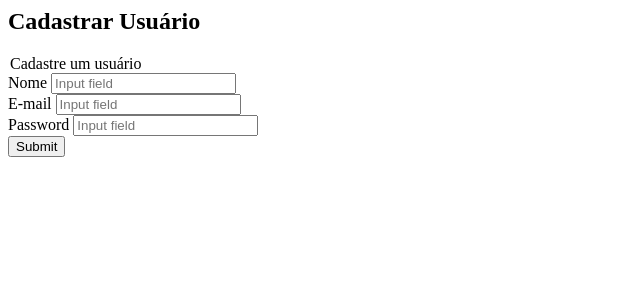
After one commit to diegozevla/php, a PHP site: template pdo/app/views/user_create.php in a window 1280 px wide. The commit adds this page. Shown: the top 300 px of the page, without its empty margins (0-640 px from the left). Run offline with PHP 8.4, Linux system fonts and the light colour scheme; the template is opened without the code that fills it, so the values that code supplies are empty.

Commit message:
Criado insert para a tabela Usuários, renomeado arquivos e corrigido outros

```diff
--- a/pdo/app/controllers/user_create.php
+++ b/pdo/app/controllers/user_create.php
@@ -9,4 +9,4 @@ use app\models\User;
 $user = new User;
 $users = $user->all();
 
-$layout->add('create_user');
+$layout->add('user_create');
--- a/pdo/app/views/create_user.php
+++ /dev/null
@@ -1 +0,0 @@
-<h2>Cadastrar Usuário</h2>
--- a/pdo/app/views/layout.php
+++ b/pdo/app/views/layout.php
@@ -22,7 +22,7 @@
 
             <div class="btn-group">
                 <a class="btn btn-default" href="/" role="button">Início</a>
-                <a class="btn btn-default" href="/create_user" role="button">Cadastrar Usuário</a>
+                <a class="btn btn-default" href="/user_create" role="button">Cadastrar Usuário</a>
             </div>
             <?php require $layout->load(); ?>
         </div>
--- /dev/null
+++ b/pdo/app/views/user_create.php
@@ -0,0 +1,24 @@
+<h2>Cadastrar Usuário</h2>
+
+<form action="/user_store" method="POST" role="form">
+    <legend>Cadastre um usuário</legend>
+
+    <div class="form-group">
+        <label for="">Nome</label>
+        <input type="text" class="form-control" name="name" placeholder="Input field">
+    </div>
+
+    <div class="form-group">
+        <label for="">E-mail</label>
+        <input type="text" class="form-control" name="email" placeholder="Input field">
+    </div>
+
+    <div class="form-group">
+        <label for="">Password</label>
+        <input type="text" class="form-control" name="password" placeholder="Input field">
+    </div>
+
+
+
+    <button type="submit" class="btn btn-primary">Submit</button>
+</form>
--- a/pdo/public/index.php
+++ b/pdo/public/index.php
@@ -10,8 +10,9 @@ use app\classes\Layout;
 // para funcionarem adequadamente é necessário configurar o arquivo .htaccess
 // e definir um host virtual
 $routes = [
-    '/' => 'controllers/index',
+    '/' => 'controllers/home',
     '/user_create' => 'controllers/user_create',
+    '/user_store' => 'controllers/user_store',
 ];
 
 // em uma url www.foobar.com/user_create deverá retornar /user_create
```
Also changed, not shown: pdo/app/controllers/user_store.php (added, +20 -0 lines), pdo/app/models/User.php (+23 -0 lines).
